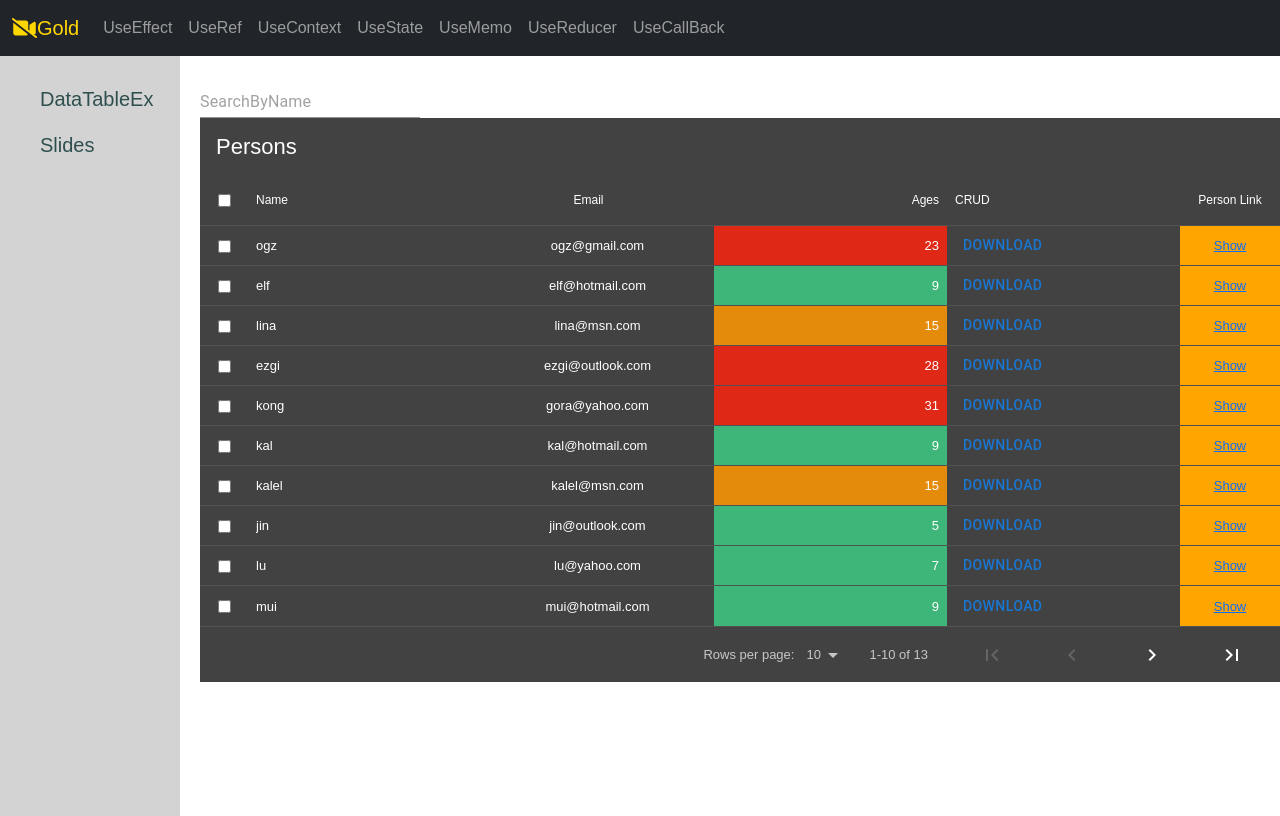
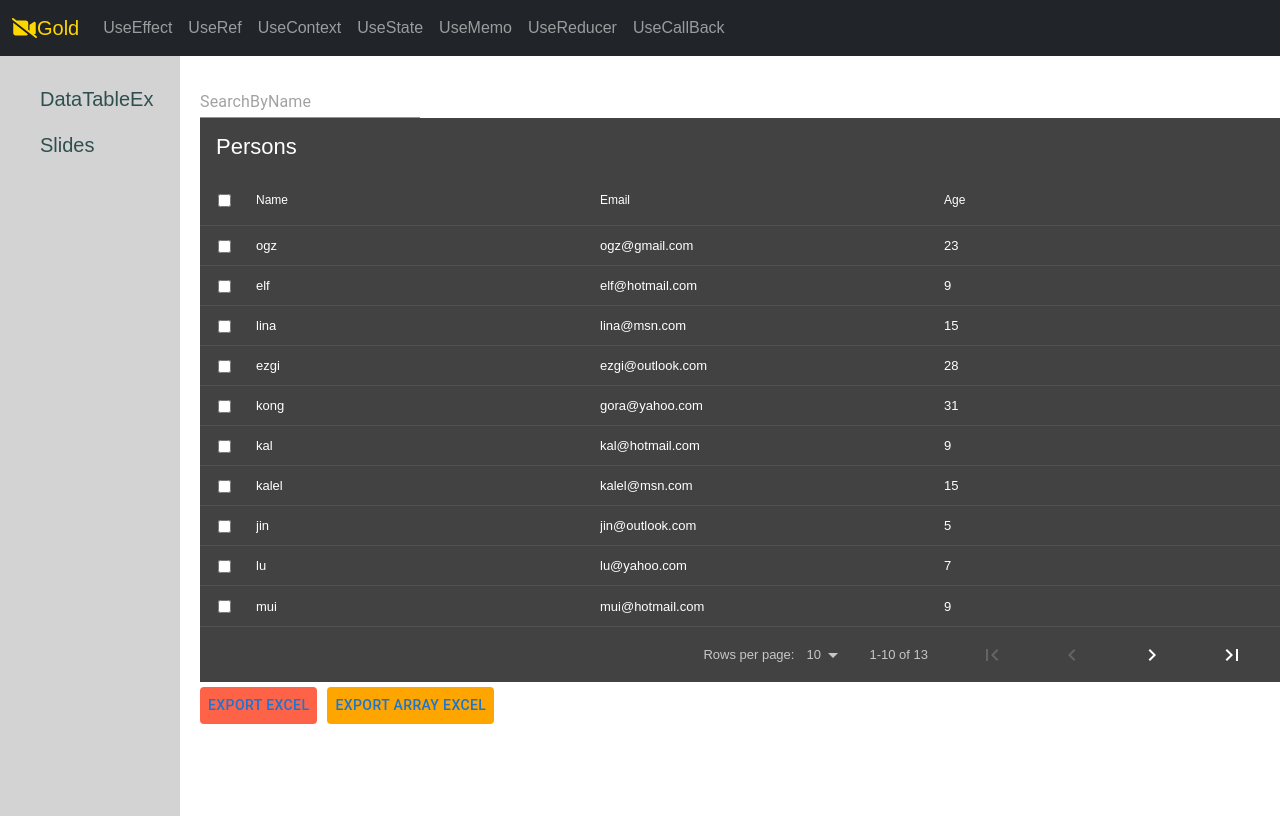
Before and after one commit to OguzhanDemircioglu/JavaReactExamples, a React (Create React App) app in the folder ex-ui-react/: page /dataTableEx in a window 1280 px wide. Built offline with nearby package versions, Linux system fonts and the light colour scheme.

Commit message:
exportExcel

```diff
--- a/ex-ui-react/package.json
+++ b/ex-ui-react/package.json
@@ -13,6 +13,7 @@
     "@testing-library/react": "^13.4.0",
     "@testing-library/user-event": "^13.5.0",
     "bootstrap": "^5.3.2",
+    "prettier": "^3.2.5",
     "react": "^18.2.0",
     "react-bootstrap": "^2.9.2",
     "react-data-table-component": "^7.6.2",
@@ -20,7 +21,8 @@
     "react-router-dom": "^6.21.2",
     "react-scripts": "5.0.1",
     "styled-components": "^6.1.8",
-    "web-vitals": "^2.1.4"
+    "web-vitals": "^2.1.4",
+    "xlsx": "^0.18.5"
   },
   "scripts": {
     "start": "react-scripts start",
--- a/ex-ui-react/src/components/verticalMenu/DataTableEx.js
+++ b/ex-ui-react/src/components/verticalMenu/DataTableEx.js
@@ -3,10 +3,16 @@ import DataTable, {Alignment, createTheme, Direction, Media} from 'react-data-ta
 import {Button, Input} from "@mui/material";
 import {Persons} from "../helper/Persons";
 import {ArrowDownward} from "@mui/icons-material";
+import * as XLSX from 'xlsx';
 
 function DataTableEx() {
 
     const [items, setItems] = useState(Persons);
+
+    const justArray = [
+        ["takım","score","score","takım"],
+        ["TS","1","0","GS"]
+    ];
 
     const simpleColumns = [
         {
@@ -151,11 +157,24 @@ function DataTableEx() {
 
     const ExpandedComponent = ({data}) => <pre>{JSON.stringify(data, null, 2)}</pre>;
 
+    function exportExcel(){
+        let wb = XLSX.utils.book_new(),ws = XLSX.utils.json_to_sheet(items);
+        XLSX.utils.book_append_sheet(wb,ws,"MyShiit");
+        XLSX.writeFile(wb,"MyExcel.xlsx");
+    }
+
+    function exportArrayExcel(){
+        let wb = XLSX.utils.book_new(),
+            ws = XLSX.utils.aoa_to_sheet(justArray);
+        XLSX.utils.book_append_sheet(wb,ws,"MyArrayShiit");
+        XLSX.writeFile(wb,"MyArrayExcel.xlsx");
+    }
+
     return (
         <div className="example">
             <Input type="text" placeholder="SearchByName" onChange={handleFilter}/>
             <DataTable
-                columns={columns}
+                columns={simpleColumns}
                 data={items}
                 title="Persons"
                 /*expandableRows*/
@@ -170,6 +189,14 @@ function DataTableEx() {
                 direction={Direction.AUTO}
                 subHeaderAlign={Alignment.LEFT}
             />
+            <div>
+                    <Button style={{backgroundColor: "tomato", marginTop: "5px",marginRight:"10px"}}
+                            onClick={exportExcel}>Export Excel</Button>
+
+                    <Button style={{backgroundColor: "orange", marginTop: "5px"}}
+                            onClick={exportArrayExcel}>Export Array Excel</Button>
+
+            </div>
         </div>
     );
 }
```
Also changed, not shown: 2 other files (tests, documents, lock files or other folders).
